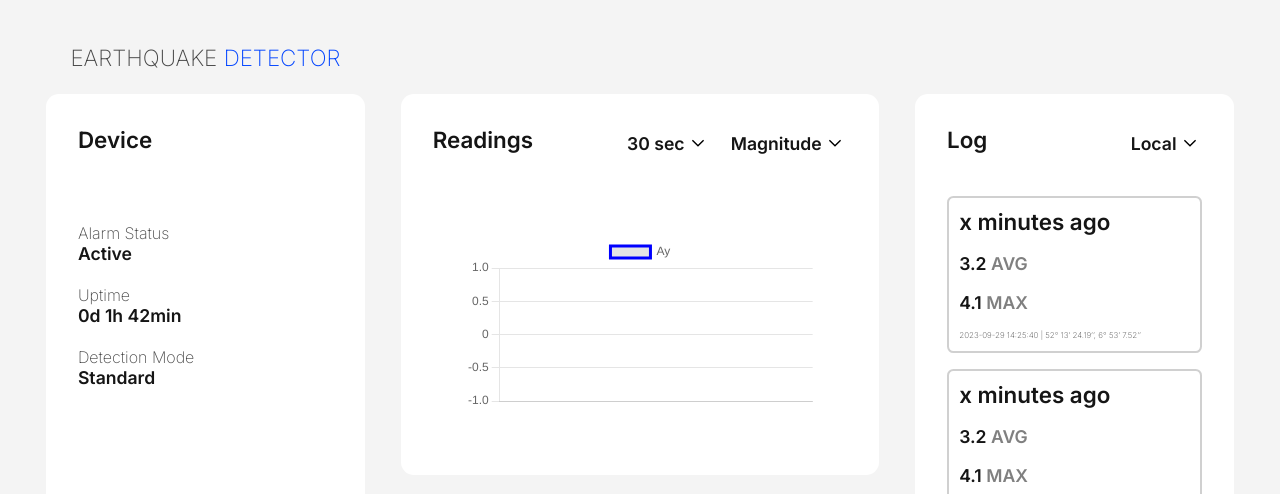
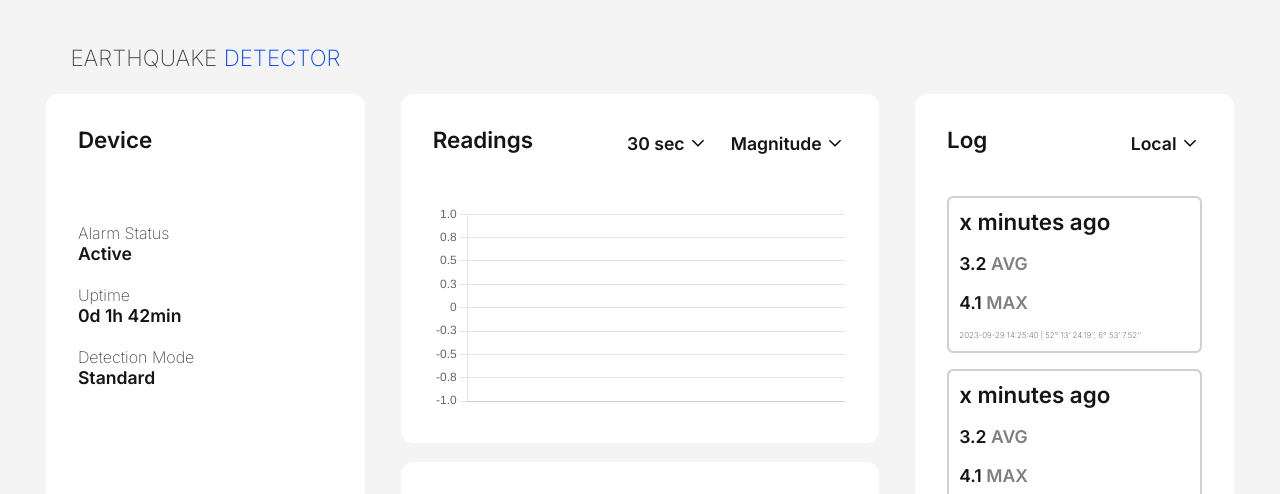
Before and after one commit to Xenocryptix/rpi-earthquake, a Flask app: page /dash in a window 1280 px wide. Shown: the top 494 px of the page. Run offline with Flask 3, Linux system fonts and the light colour scheme; the visitor is signed in with stand-in values (Sample User, id 1); data comes from the database, SQL or seed files in the repository; a map, chart or similar area stays blank; some libraries are stand-ins or nearby versions.

Commit message:
minor changes

```diff
--- a/ed/__init__.py
+++ b/ed/__init__.py
@@ -13,6 +13,9 @@
         SECRET_KEY='dev',
         DATABASE=os.path.join(app.instance_path, 'flaskr.sqlite'),
     )
+    # This is not safe and should be removed when doing security
+    # Sometimes the page did not load and I got a 403, this fixed it
+    app.config['WTF_CSRF_ENABLED'] = False
 
     if test_config is None:
         app.config.from_pyfile('config.py', silent=True)
--- a/ed/static/css/dashboard.css
+++ b/ed/static/css/dashboard.css
@@ -90,10 +90,10 @@
     grid-template-rows: 1fr 1fr;
 }
 
-#graph {
-    margin: 4rem 2rem 2rem;
+#graph-container {
+    height: 100%;
     width: 100%;
-    border-radius: 1rem;
+    margin-top: 2rem;
 }
 
 #map {
--- a/ed/static/scripts/dataVisualization.js
+++ b/ed/static/scripts/dataVisualization.js
@@ -19,32 +19,29 @@
   },
   options: {
     scales: {
+      x: {
+        grid: {
+          display: false, // Remove x-axis grid lines if not needed
+        }
+      },
       y: {
         min: -1,
         max: 1
+      },
+    },
+    animation: {
+      duration: 100
+    },
+    plugins: {
+      legend: {
+        display: false, // Hide the dataset label
       }
     },
-    animation: {
-      duration: 0
-    }
+    ticks: {
+      stepSize: 0.25, // Adjust the step size based on your data range
+    },
   }
 });
-
-// Function to add new data and update the chart
-function addDataToChart(timestamp, ay) {
-  // Add the new data point and timestamp
-  dataBuffer.labels.push(timestamp);
-  dataBuffer.data.push(ay);
-
-  // Remove the oldest data point if the buffer size exceeds 7
-  if (dataBuffer.labels.length > 7) {
-    dataBuffer.labels.shift();
-    dataBuffer.data.shift();
-  }
-
-  // Update the chart
-  lineChart.update();
-}
 
 // WebSocket data handling
 let socket = io('/datastream');
@@ -53,17 +50,17 @@
   console.log(`Ay: ${data.ay}`);
 
   // Assuming `data.timestamp` contains the timestamp for the data point
-  const timestamp = new Date().toLocaleTimeString();
+  const timestamp = new Date(Date.now()).toLocaleTimeString()
 
+  // Add the new data point and timestamp
   dataBuffer.labels.push(timestamp);
   dataBuffer.data.push(data.ay);
 
   // Remove the oldest data point if the buffer size exceeds 7
-  if (dataBuffer.labels.length > 8) {
+  if (dataBuffer.labels.length > 7) {
     dataBuffer.labels.shift();
     dataBuffer.data.shift();
   }
 
-  console.log(dataBuffer)
   lineChart.update()
 });
--- a/ed/templates/dashboard.html
+++ b/ed/templates/dashboard.html
@@ -66,7 +66,9 @@
                         </ul>
                     </nav>
                 </div>
-                <canvas id="graph"></canvas>
+                <div id="graph-container">
+                    <canvas id="graph"></canvas>
+                </div>
             </div>
             <div class="container" id="map-div">
                 <h2>Map</h2>
--- a/ed/utils/auth.py
+++ b/ed/utils/auth.py
@@ -33,7 +33,7 @@
             )
             db.commit()
         except db.IntegrityError:
-            f"User {username} is already registered."
+            return f"User {username} is already registered."
         else:
             return redirect(url_for("auth.login"))
 
@@ -78,7 +78,7 @@
 
 
 @bp.route('/dash', methods=['GET'])
-@login_required  # Apply the login_required decorator here
+# @login_required  # Apply the login_required decorator here
 def get_dash():
     return render_template('dashboard.html')
 
--- a/ed/utils/dash.py
+++ b/ed/utils/dash.py
@@ -7,4 +7,4 @@
         ay = round(random.uniform(-1.0, 1), 2)
         az = round(random.uniform(-1.0, 1), 2)
         socketio.emit('data', {'ax': ax, 'ay': ay, 'az': az}, namespace='/datastream')
-        socketio.sleep(0.5)  # Emit every 1 second
+        socketio.sleep(1)  # Emit every 1 second
```
